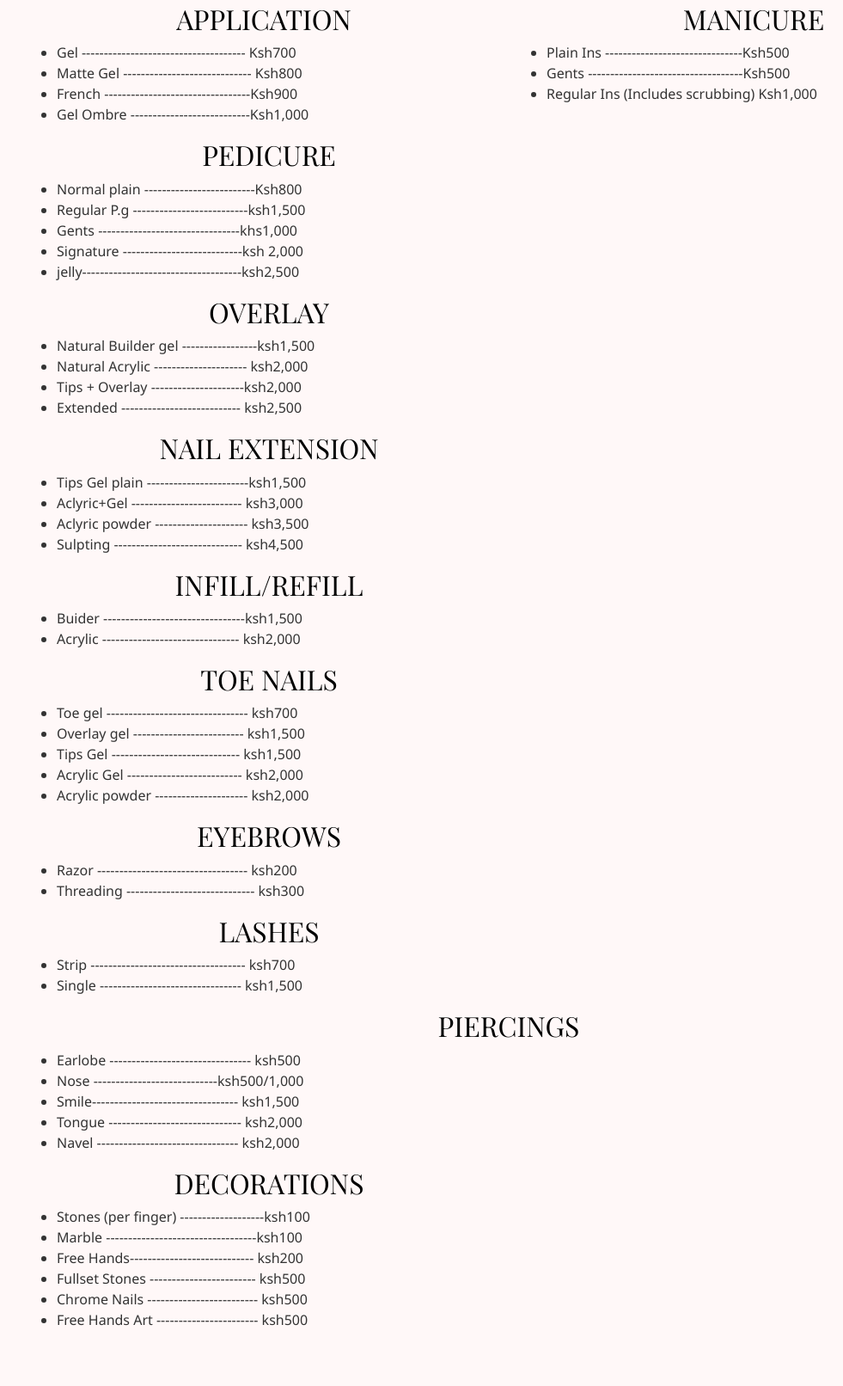
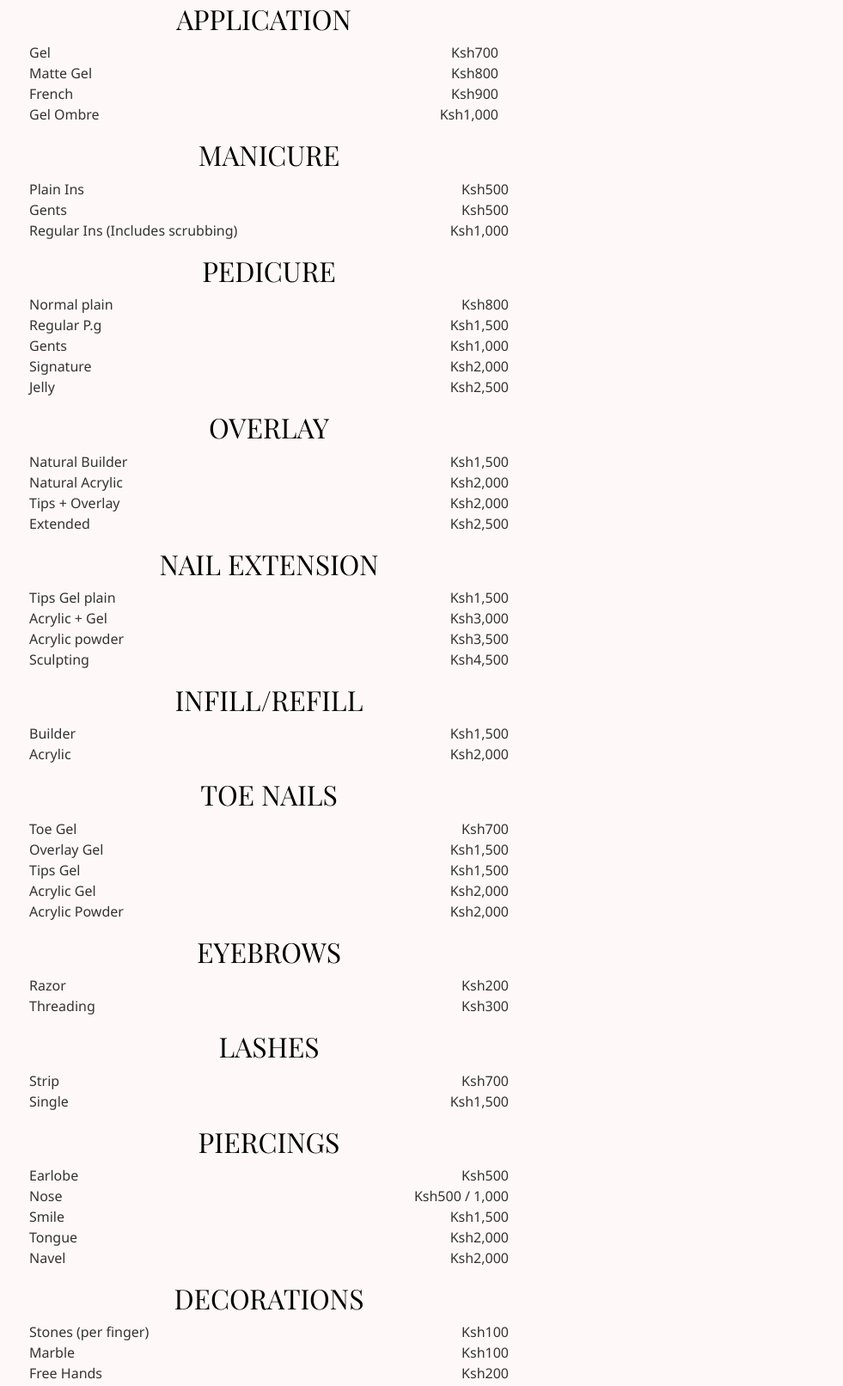
Before and after one commit to V-allary/TRENDYNAILSSPOT, a website: page index.html in a window 1280 px wide. Shown: the part 823-2435 px from the top of the page at 86% size, without its empty margins (48-1029 px from the left). Drawn offline with nearby package versions, Linux system fonts and the light colour scheme.

Commit message:
Update website

```diff
--- a/index.html
+++ b/index.html
@@ -35,104 +35,149 @@
     <div class="row">
       <div class="col-md-6">
         <h2>APPLICATION</h2>
-        <ul>
-          <li>Gel ------------------------------------- Ksh700</li>
-          <li>Matte Gel ----------------------------- Ksh800</li>
-          <li>French ---------------------------------Ksh900</li>
-          <li>Gel Ombre ---------------------------Ksh1,000</li>
-        </ul>
-      </div>
-      <div class="col-md-6">
-        <h2>MANICURE</h2>
-        <ul>
-          <li>Plain Ins -------------------------------Ksh500</li>
-          <li>Gents -----------------------------------Ksh500</li>
-          <li>Regular Ins (Includes scrubbing)  Ksh1,000</li>
-
+        <ul class="list-unstyled">
+          <li class="d-flex justify-content-between">
+            <span>Gel</span>
+            <span>Ksh700</span>
+          </li>
+          <li class="d-flex justify-content-between">
+            <span>Matte Gel</span>
+            <span>Ksh800</span>
+          </li>
+          <li class="d-flex justify-content-between">
+            <span>French</span>
+            <span>Ksh900</span>
+          </li>
+          <li class="d-flex justify-content-between">
+            <span>Gel Ombre</span>
+            <span>Ksh1,000</span>
+          </li>
         </ul>
       </div>
     </div>
     <div class="col-md-6">
-        <h2>PEDICURE</h2>
-        <ul>
-            <li>Normal plain -------------------------Ksh800</li>
-            <li>Regular P.g --------------------------ksh1,500</li>
-            <li>Gents --------------------------------khs1,000</li>
-            <li>Signature ---------------------------ksh 2,000</li>
-            <li>jelly------------------------------------ksh2,500</li>
+      <h2>MANICURE</h2>
+      <ul class="list-unstyled">
+        <li class="d-flex justify-content-between">
+          <span>Plain Ins</span>
+          <span>Ksh500</span>
+        </li>
+        <li class="d-flex justify-content-between">
+          <span>Gents</span>
+          <span>Ksh500</span>
+        </li>
+        <li class="d-flex justify-content-between">
+          <span>Regular Ins (Includes scrubbing)</span>
+          <span>Ksh1,000</span>
+        </li>
       </ul>
     </div>
     <div class="col-md-6">
+      <h2>PEDICURE</h2>
+      <ul class="list-unstyled">
+        <li class="d-flex justify-content-between"><span>Normal plain</span><span>Ksh800</span></li>
+        <li class="d-flex justify-content-between"><span>Regular P.g</span><span>Ksh1,500</span></li>
+        <li class="d-flex justify-content-between"><span>Gents</span><span>Ksh1,000</span></li>
+        <li class="d-flex justify-content-between"><span>Signature</span><span>Ksh2,000</span></li>
+        <li class="d-flex justify-content-between"><span>Jelly</span><span>Ksh2,500</span></li>
+      </ul>
+    </div>
+
+    <div class="col-md-6">
       <h2>OVERLAY</h2>
-        <ul>
-            <li>Natural Builder gel -----------------ksh1,500</li>
-            <li>Natural Acrylic ---------------------  ksh2,000</li>
-            <li>Tips + Overlay ---------------------ksh2,000</li>
-            <Li>Extended   ---------------------------  ksh2,500</Li>
+      <ul class="list-unstyled">
+        <li class="d-flex justify-content-between"><span>Natural Builder</span><span>Ksh1,500</span></li>
+        <li class="d-flex justify-content-between"><span>Natural Acrylic</span><span>Ksh2,000</span></li>
+        <li class="d-flex justify-content-between"><span>Tips + Overlay</span><span>Ksh2,000</span></li>
+        <li class="d-flex justify-content-between"><span>Extended</span><span>Ksh2,500</span></li>
       </ul>
+    </div>
 
-    </div>
     <div class="col-md-6">
       <h2>NAIL EXTENSION</h2>
-        <ul>
-            <li>Tips Gel plain -----------------------ksh1,500</li>
-            <li>Aclyric+Gel -------------------------  ksh3,000</li>
-            <li>Aclyric powder --------------------- ksh3,500</li>
-            <li>Sulpting -----------------------------  ksh4,500</li>
+      <ul class="list-unstyled">
+        <li class="d-flex justify-content-between"><span>Tips Gel plain</span><span>Ksh1,500</span></li>
+        <li class="d-flex justify-content-between"><span>Acrylic + Gel</span><span>Ksh3,000</span></li>
+        <li class="d-flex justify-content-between"><span>Acrylic powder</span><span>Ksh3,500</span></li>
+        <li class="d-flex justify-content-between"><span>Sculpting</span><span>Ksh4,500</span></li>
       </ul>
     </div>
+
     <div class="col-md-6">
       <h2>INFILL/REFILL</h2>
-        <ul>
-            <li>Buider --------------------------------ksh1,500</li>
-            <li>Acrylic ------------------------------- ksh2,000</li>
+      <ul class="list-unstyled">
+        <li class="d-flex justify-content-between"><span>Builder</span><span>Ksh1,500</span></li>
+        <li class="d-flex justify-content-between"><span>Acrylic</span><span>Ksh2,000</span></li>
       </ul>
     </div>
+
     <div class="col-md-6">
       <h2>TOE NAILS</h2>
-        <ul>
-            <li>Toe gel -------------------------------- ksh700</li>
-            <Li>Overlay gel -------------------------  ksh1,500</Li>
-            <li>Tips Gel -----------------------------  ksh1,500</li>
-            <li>Acrylic Gel -------------------------- ksh2,000</li>
-            <li>Acrylic powder ---------------------  ksh2,000</li>
+      <ul class="list-unstyled">
+        <li class="d-flex justify-content-between"><span>Toe Gel</span><span>Ksh700</span></li>
+        <li class="d-flex justify-content-between"><span>Overlay Gel</span><span>Ksh1,500</span></li>
+        <li class="d-flex justify-content-between"><span>Tips Gel</span><span>Ksh1,500</span></li>
+        <li class="d-flex justify-content-between"><span>Acrylic Gel</span><span>Ksh2,000</span></li>
+        <li class="d-flex justify-content-between"><span>Acrylic Powder</span><span>Ksh2,000</span></li>
       </ul>
     </div>
+
     <div class="col-md-6">
       <h2>EYEBROWS</h2>
-        <ul>
-            <li>Razor ---------------------------------- ksh200</li>
-            <li>Threading ----------------------------- ksh300</li>
+      <ul class="list-unstyled">
+        <li class="d-flex justify-content-between"><span>Razor</span><span>Ksh200</span></li>
+        <li class="d-flex justify-content-between"><span>Threading</span><span>Ksh300</span></li>
       </ul>
     </div>
+
     <div class="col-md-6">
       <h2>LASHES</h2>
-        <ul>
-            <li>Strip -----------------------------------  ksh700</li>
-            <li>Single --------------------------------  ksh1,500</li>
+      <ul class="list-unstyled">
+        <li class="d-flex justify-content-between"><span>Strip</span><span>Ksh700</span></li>
+        <li class="d-flex justify-content-between"><span>Single</span><span>Ksh1,500</span></li>
       </ul>
     </div>
-    <div class="col-md-6"></div>
+
+    <div class="col-md-6">
       <h2>PIERCINGS</h2>
-       <ul>
-        <li>Earlobe --------------------------------  ksh500</li>
-        <li>Nose ----------------------------ksh500/1,000</li>
-        <li>Smile---------------------------------  ksh1,500</li>
-        <li>Tongue ------------------------------  ksh2,000</li>
-        <li>Navel -------------------------------- ksh2,000</li>
+      <ul class="list-unstyled">
+        <li class="d-flex justify-content-between"><span>Earlobe</span><span>Ksh500</span></li>
+        <li class="d-flex justify-content-between"><span>Nose</span><span>Ksh500 / 1,000</span></li>
+        <li class="d-flex justify-content-between"><span>Smile</span><span>Ksh1,500</span></li>
+        <li class="d-flex justify-content-between"><span>Tongue</span><span>Ksh2,000</span></li>
+        <li class="d-flex justify-content-between"><span>Navel</span><span>Ksh2,000</span></li>
       </ul>
+    </div>
+
     <div class="col-md-6">
       <h2>DECORATIONS</h2>
-        <uL>
-            <li>Stones (per finger) -------------------ksh100</li>
-            <li>Marble ----------------------------------ksh100</li>
-            <li>Free Hands---------------------------- ksh200</li>
-            <Li>Fullset Stones ------------------------  ksh500</Li>
-            <li>Chrome Nails -------------------------  ksh500</li>
-            <li>Free Hands Art -----------------------  ksh500</li>
-        </uL>
+      <ul class="list-unstyled">
+        <li class="d-flex justify-content-between">
+          <span>Stones (per finger)</span>
+          <span>Ksh100</span>
+        </li>
+        <li class="d-flex justify-content-between">
+          <span>Marble</span>
+          <span>Ksh100</span>
+        </li>
+        <li class="d-flex justify-content-between">
+          <span>Free Hands</span>
+          <span>Ksh200</span>
+        </li>
+        <li class="d-flex justify-content-between">
+          <span>Fullset Stones</span>
+          <span>Ksh500</span>
+        </li>
+        <li class="d-flex justify-content-between">
+          <span>Chrome Nails</span>
+          <span>Ksh500</span>
+        </li>
+        <li class="d-flex justify-content-between">
+          <span>Free Hands Art</span>
+          <span>Ksh500</span>
+        </li>
+      </ul>
     </div>
-
 
 
   </section>
@@ -140,15 +185,15 @@
 
   <section id="Gallery" class="container py-5 text-center">
     <h1>Gallery</h1>
-    <div class="container">
-      <div class="col-6 col-md-4 mb-3"><img src="IMG1.jpg" class="img-fluid " alt="Gallery 1" /></div>
-      <div class="col-6 col-md-4 mb-3"><img src="IMG2.jpg" class="img-fluid " alt="Gallery 2" /></div>
-      <div class="col-6 col-md-4 mb-3"><img src="IMG3.jpg" class="img-fluid " alt="Gallery 3" /></div>
-      <div class="col-6 col-md-4 mb-3"><img src="IMG4.jpg" class="img-fluid " alt="Gallery 4" /></div>
-      <div class="col-6 col-md-4 mb-3"><img src="IMG5.jpg" class="img-fluid " alt="Gallery 5" /></div>
-      <div class="col-6 col-md-6 mb-3"><img src="IMG6.jpg" class="img-fluid " alt="Gallary 6" /></div>
-      <div class="col-6 col-md-6 mb-3"><img src="IMG7.jpg" class="img-fluid"  alt="Gallary 7" /></div>
-      <div class="col-6 col-md-6 mb-3"><img src="IMG8.jpg" class="img-fluid"  alt="Gallary 8" /></div>
+    <div class="row "> <!-- Add row and gutter spacing -->
+      <div class="col-6 col-md-4 mb-3"><img src="IMG1.jpg" class="img-fluid" alt="Gallery 1" /></div>
+      <div class="col-6 col-md-4 mb-3"><img src="IMG2.jpg" class="img-fluid" alt="Gallery 2" /></div>
+      <div class="col-6 col-md-4 mb-3"><img src="IMG3.jpg" class="img-fluid" alt="Gallery 3" /></div>
+      <div class="col-6 col-md-4 mb-3"><img src="IMG4.jpg" class="img-fluid" alt="Gallery 4" /></div>
+      <div class="col-6 col-md-4 mb-3"><img src="IMG5.jpg" class="img-fluid" alt="Gallery 5" /></div>
+      <div class="col-6 col-md-4 mb-3"><img src="IMG6.jpg" class="img-fluid" alt="Gallery 6" /></div>
+      <div class="col-6 col-md-4 mb-3"><img src="IMG7.jpg" class="img-fluid" alt="Gallery 7" /></div>
+      <div class="col-6 col-md-4 mb-3"><img src="IMG8.jpg" class="img-fluid" alt="Gallery 8" /></div>
     </div>
   </section>
 
--- a/server.js
+++ b/server.js
@@ -77,7 +77,7 @@ await newBooking.save();
   // 2. Choose email based on location
   let recipientEmail = '';
   if (location === 'hh_towers') {
-    recipientEmail = 'trendynailsspothhtowers@gmail.com';
+    recipientEmail = 'trendynailspothhtowers@gmail.com';
   } else if (location === 'afya_center') {
     recipientEmail = 'josephmacharia286@gmail.com';
   } else {
--- a/style.css
+++ b/style.css
@@ -48,35 +48,23 @@ body {
     color: #888;
     margin-top: 40px;
   }
-
-  .gallery-row {
-    display: flex;
-    flex-wrap: wrap;
-    justify-content: center;
+  .image-row {
+    display: grid;
+    grid-template-columns: repeat(3, 1fr);
     gap: 20px;
     margin-top: 30px;
+    padding: 0 20px;
   }
 
-  .gallery-row img {
-    width: 250px;
+  .image-row img {
+    width: 100%;
     height: auto;
     border-radius: 10px;
     object-fit: cover;
-    box-shadow: 0 4px 8px rgba(0,0,0,0,.1);
-    transition: transform 0.3s ease-in-out;
-    border: 2px solid #eee;
+    box-shadow: 0 4px 6px rgba(0, 0, 0, 0.1);
   }
 
-  .gallery-row img hover {
-    transform: scale(1.05);
-  }
 
-  .gallery-heading {
-    text-align: center;
-    font-family: 'Playfair Display', serif;
-    margin-top: 40px;
-    font-size: 28px;
-  }
   form input, form select, form button {
     width: 100%;
     max-width: 400px;
```
Lines whose indentation alone changed are shown as unchanged.
